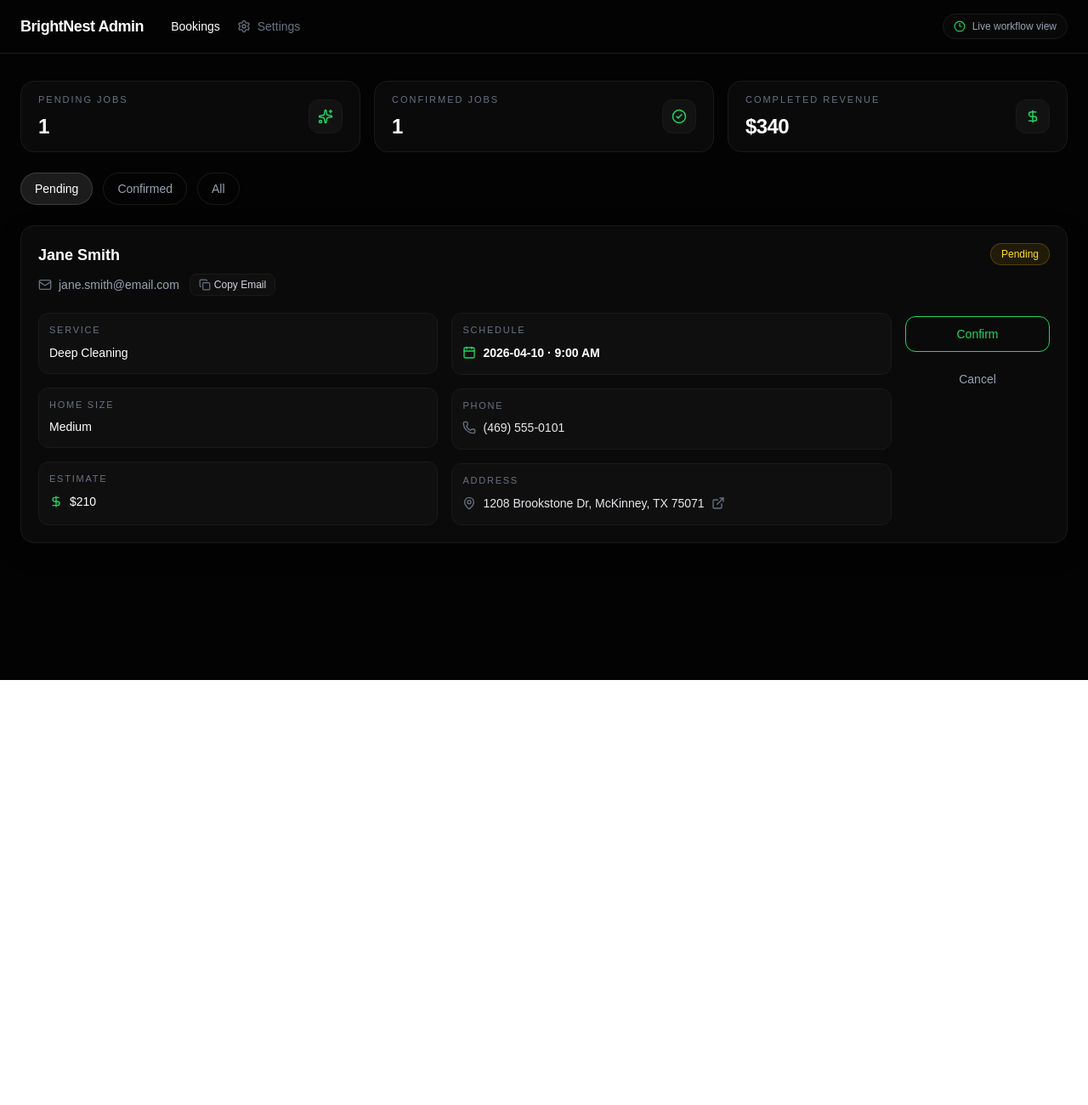
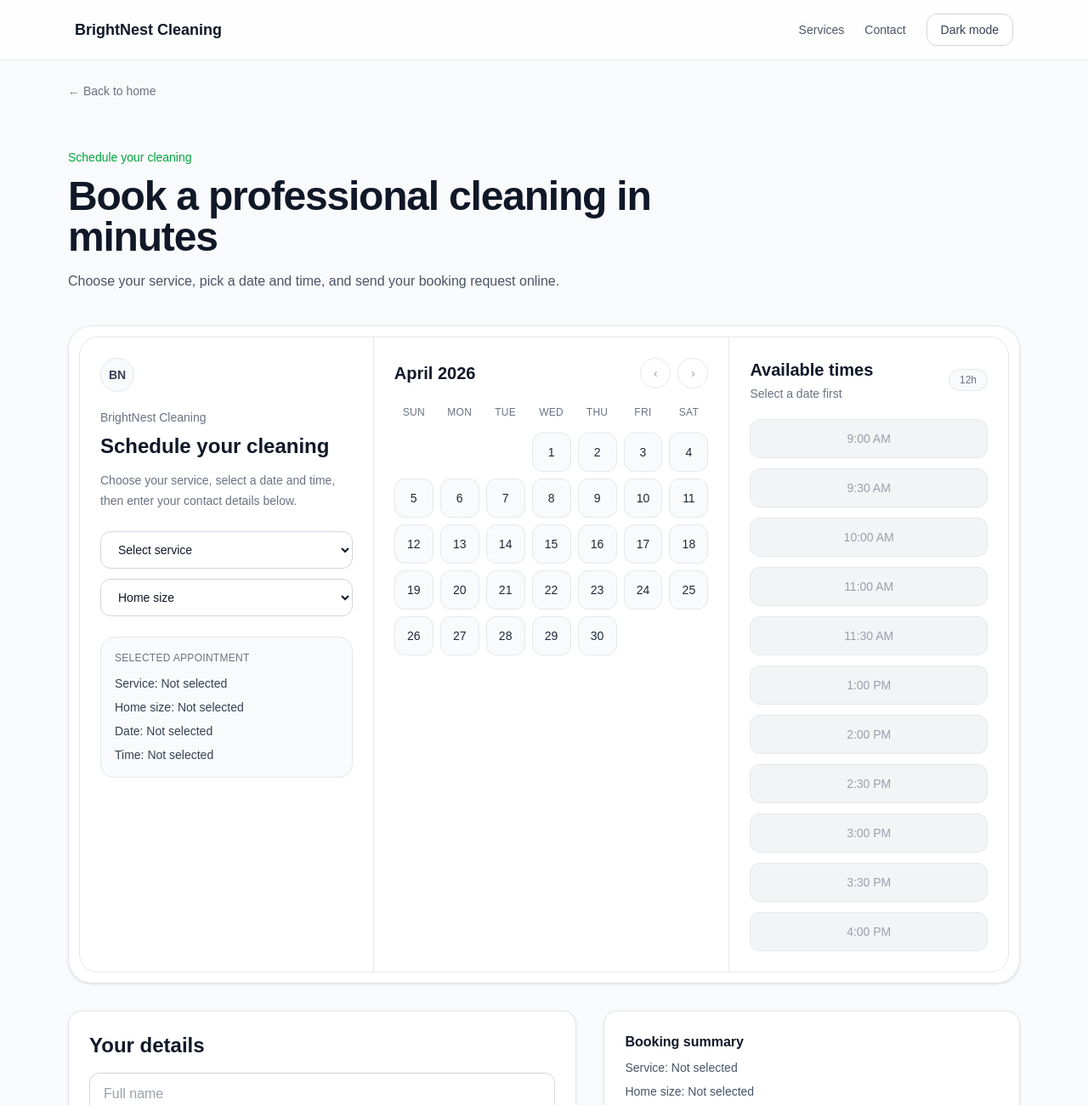
Before and after one commit to SBvibes/booking-demo, a Next.js app: page /book in a window 1280 px wide. Shown: the top 1300 px of the page at 85% size. Before the commit the page ends 800 px from the top, so only its background shows below. Built offline with nearby package versions, Linux system fonts and the light colour scheme.

Commit message:
restore booking page route

```diff
--- a/app/book/page.tsx
+++ b/app/book/page.tsx
@@ -1,5 +1,184 @@
-import AdminDashboard from "@/components/AdminDashboard";
+"use client";
 
-export default function AdminPage() {
-  return <AdminDashboard />;
+import { useState } from "react";
+import Link from "next/link";
+import Navbar from "@/components/Navbar";
+import BookingScheduler from "@/components/BookingScheduler";
+import BookingForm from "@/components/BookingForm";
+
+export default function BookPage() {
+  const [name, setName] = useState("");
+  const [email, setEmail] = useState("");
+  const [address, setAddress] = useState("");
+  const [service, setService] = useState("");
+  const [homeSize, setHomeSize] = useState("");
+  const [date, setDate] = useState("");
+  const [time, setTime] = useState("");
+  const [notes, setNotes] = useState("");
+  const [submitted, setSubmitted] = useState(false);
+
+  function getEstimate() {
+    if (!service || !homeSize) return null;
+
+    const priceMap: Record<string, Record<string, number>> = {
+      "Standard Cleaning": { Small: 90, Medium: 130, Large: 180 },
+      "Deep Cleaning": { Small: 150, Medium: 210, Large: 290 },
+      "Move-Out Cleaning": { Small: 180, Medium: 250, Large: 340 },
+    };
+
+    return priceMap[service]?.[homeSize] ?? null;
+  }
+
+  function handleSubmit(e: React.FormEvent<HTMLFormElement>) {
+    e.preventDefault();
+
+    if (!date || !time) {
+      alert("Please select a date and time.");
+      return;
+    }
+
+    const booking = {
+      id: String(Date.now()),
+      customerName: name,
+      email,
+      phone: "",
+      address,
+      serviceType: service,
+      homeSize,
+      priceEstimate: getEstimate() ?? 0,
+      date,
+      time,
+      notes,
+      status: "pending",
+      createdAt: new Date().toISOString(),
+    };
+
+    const existing =
+      typeof window !== "undefined"
+        ? JSON.parse(localStorage.getItem("bookings") || "[]")
+        : [];
+
+    localStorage.setItem("bookings", JSON.stringify([booking, ...existing]));
+    setSubmitted(true);
+
+    setName("");
+    setEmail("");
+    setAddress("");
+    setService("");
+    setHomeSize("");
+    setDate("");
+    setTime("");
+    setNotes("");
+  }
+
+  const estimate = getEstimate();
+
+  return (
+    <main className="min-h-screen bg-gray-50 text-gray-900 transition-colors dark:bg-[#111317] dark:text-[#f3f4f6]">
+      <Navbar />
+
+      <div className="mx-auto max-w-6xl px-4 pt-6">
+        <Link
+          href="/"
+          className="text-sm text-gray-500 hover:underline dark:text-gray-400"
+        >
+          ← Back to home
+        </Link>
+      </div>
+
+      <section className="mx-auto max-w-6xl px-4 py-14">
+        <div className="mb-10 max-w-3xl">
+          <p className="mb-3 text-sm font-medium text-green-600 dark:text-green-400">
+            Schedule your cleaning
+          </p>
+          <h1 className="text-4xl font-semibold tracking-tight text-gray-900 dark:text-white sm:text-5xl">
+            Book a professional cleaning in minutes
+          </h1>
+          <p className="mt-4 text-gray-600 dark:text-gray-300">
+            Choose your service, pick a date and time, and send your booking
+            request online.
+          </p>
+        </div>
+
+        <BookingScheduler
+          service={service}
+          setService={setService}
+          homeSize={homeSize}
+          setHomeSize={setHomeSize}
+          date={date}
+          setDate={setDate}
+          time={time}
+          setTime={setTime}
+        />
+
+        <div className="mt-8 grid gap-8 lg:grid-cols-[1.1fr_0.9fr]">
+          <div className="rounded-2xl border border-gray-200 bg-white p-6 shadow-sm transition-colors dark:border-white/10 dark:bg-[#1a1f26]">
+            <h2 className="mb-4 text-2xl font-semibold text-gray-900 dark:text-white">
+              Your details
+            </h2>
+
+            {submitted && (
+              <div className="mb-4 rounded-xl border border-green-200 bg-green-50 px-4 py-3 text-sm text-green-700 dark:border-green-900/40 dark:bg-green-950/30 dark:text-green-400">
+                Booking saved locally.
+              </div>
+            )}
+
+            <BookingForm
+              name={name}
+              setName={setName}
+              email={email}
+              setEmail={setEmail}
+              address={address}
+              setAddress={setAddress}
+              notes={notes}
+              setNotes={setNotes}
+              handleSubmit={handleSubmit}
+            />
+          </div>
+
+          <div className="space-y-6">
+            <div className="rounded-2xl border border-gray-200 bg-white p-6 shadow-sm transition-colors dark:border-white/10 dark:bg-[#1a1f26]">
+              <h3 className="mb-2 font-semibold text-gray-900 dark:text-white">
+                Booking summary
+              </h3>
+
+              <div className="space-y-2 text-sm text-gray-600 dark:text-gray-300">
+                <p>
+                  <span className="font-medium">Service:</span>{" "}
+                  {service || "Not selected"}
+                </p>
+                <p>
+                  <span className="font-medium">Home size:</span>{" "}
+                  {homeSize || "Not selected"}
+                </p>
+                <p>
+                  <span className="font-medium">Date:</span> {date || "Not selected"}
+                </p>
+                <p>
+                  <span className="font-medium">Time:</span> {time || "Not selected"}
+                </p>
+              </div>
+
+              <div className="mt-5 rounded-2xl bg-gray-50 p-4 dark:bg-white/5">
+                {estimate ? (
+                  <>
+                    <p className="text-sm text-gray-500 dark:text-gray-400">
+                      Estimated total
+                    </p>
+                    <p className="mt-2 text-3xl font-semibold text-gray-900 dark:text-white">
+                      ${estimate}
+                    </p>
+                  </>
+                ) : (
+                  <p className="text-sm text-gray-500 dark:text-gray-400">
+                    Select a service and home size to preview an estimate.
+                  </p>
+                )}
+              </div>
+            </div>
+          </div>
+        </div>
+      </section>
+    </main>
+  );
 }
```
